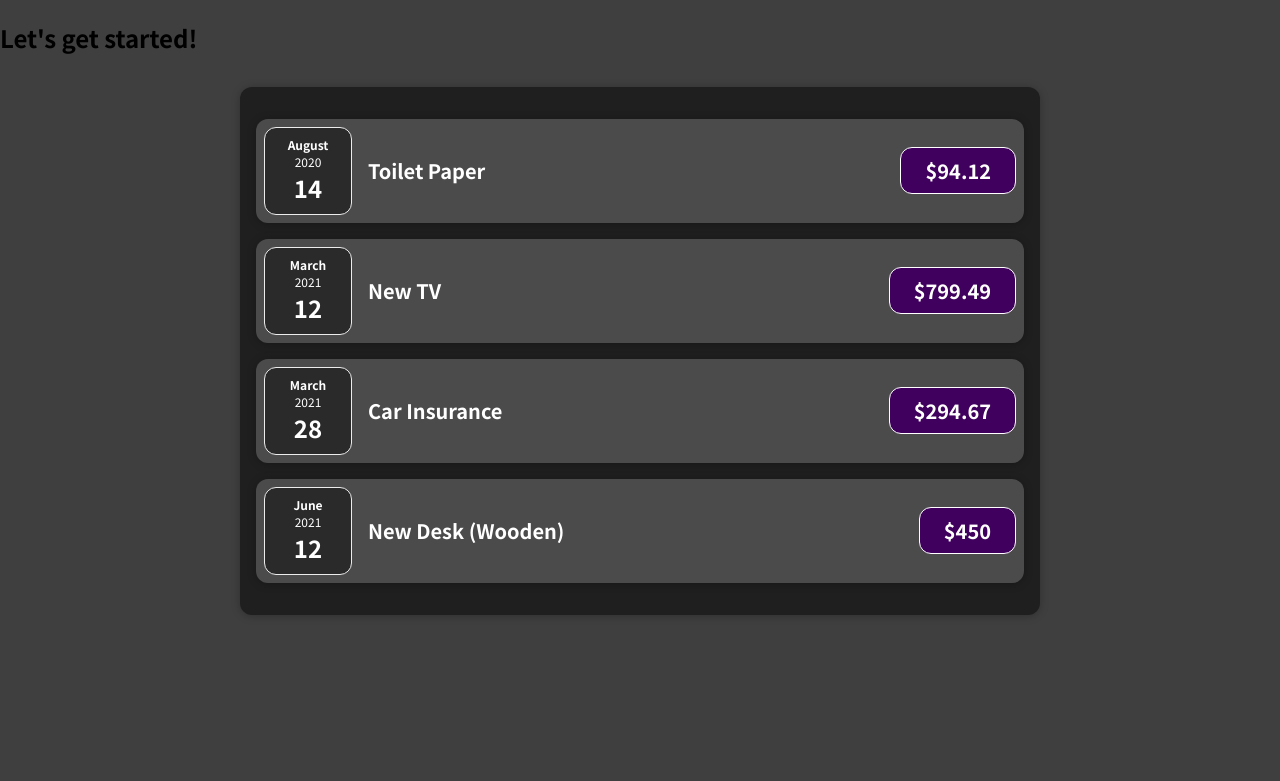
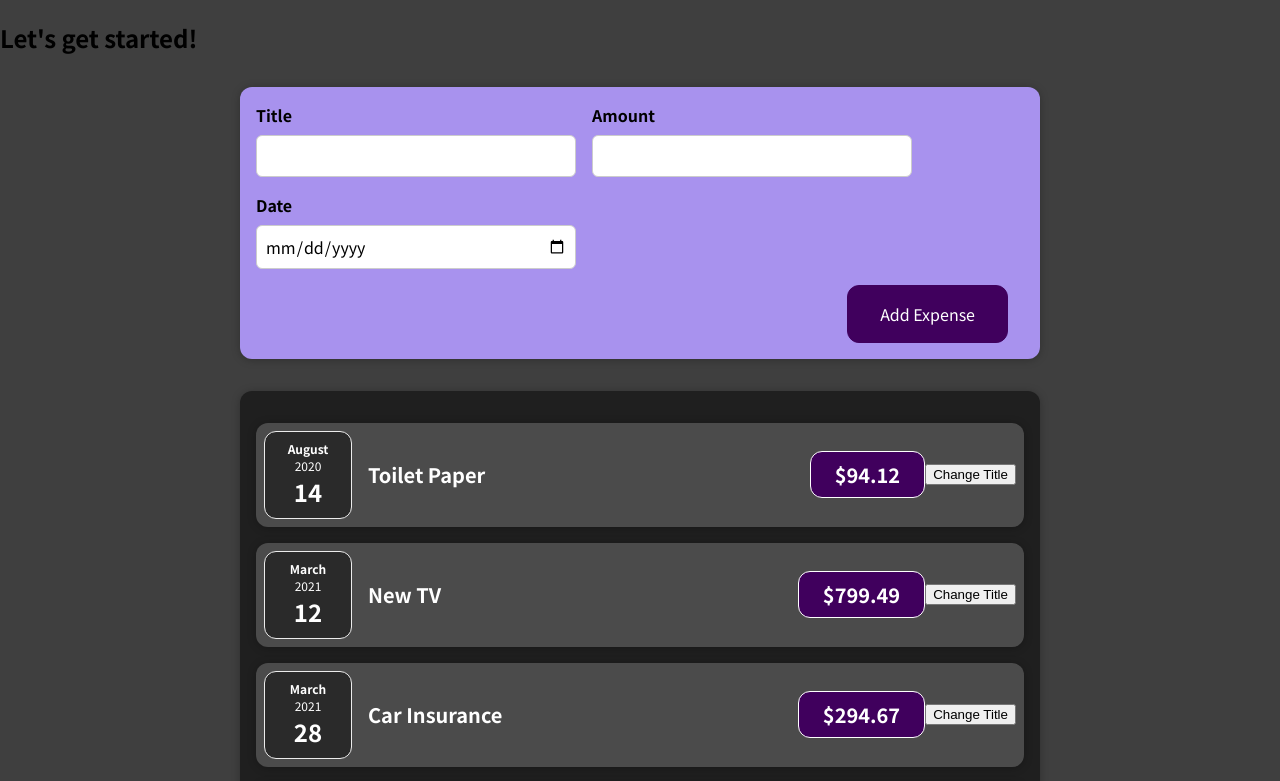
Before and after one commit to atripunoska/expense-tracker, a React (Create React App) app: page / in a window 1280 px wide. Shown: the top 781 px of the page. Built offline with nearby package versions, Linux system fonts and the light colour scheme.

Commit message:
Add Form Inputs

```diff
--- a/src/App.js
+++ b/src/App.js
@@ -1,6 +1,7 @@
 import React from "react";
+import NewExpense from "./components/NewExpense/NewExpense";
 import Expenses from "./components/Expenses/Expenses";
-function App() {
+const App = () => {
   const expenses = [
     {
       id: "e1",
@@ -25,9 +26,10 @@
   return (
     <div>
       <h2>Let's get started!</h2>
+      <NewExpense />
       <Expenses items={expenses} />
     </div>
   );
-}
+};
 
 export default App;
--- a/src/components/Expenses/ExpenseDate.js
+++ b/src/components/Expenses/ExpenseDate.js
@@ -1,6 +1,6 @@
 import React from "react";
 import "./ExpenseDate.css";
-function ExpenseDate(props) {
+const ExpenseDate = (props) => {
   const month = props.date.toLocaleString("en-US", { month: "long" });
   const day = props.date.toLocaleString("en-US", { day: "2-digit" });
   const year = props.date.getFullYear();
@@ -12,6 +12,6 @@
       <div className="expense-date__day">{day}</div>
     </div>
   );
-}
+};
 
 export default ExpenseDate;
--- a/src/components/Expenses/ExpenseItem.js
+++ b/src/components/Expenses/ExpenseItem.js
@@ -1,18 +1,26 @@
-import React from "react";
+import React, { useState } from "react";
 import ExpenseDate from "./ExpenseDate";
 import Card from "../UI/Card";
 import "./ExpenseItem.css";
 
-function ExpenseItem(props) {
+const ExpenseItem = (props) => {
+  const [title, setTitle] = useState(props.title);
+
+  const clickHandler = () => {
+    setTitle("Updated!");
+    console.log(title);
+  };
+
   return (
     <Card className="expense-item">
       <ExpenseDate date={props.date} />
       <div className="expense-item__description">
-        <h2>{props.title}</h2>
+        <h2>{title}</h2>
         <div className="expense-item__price">${props.amount}</div>
       </div>
+      <button onClick={clickHandler}>Change Title</button>
     </Card>
   );
-}
+};
 
 export default ExpenseItem;
--- a/src/components/Expenses/Expenses.js
+++ b/src/components/Expenses/Expenses.js
@@ -2,7 +2,7 @@
 import ExpenseItem from "./ExpenseItem";
 import Card from "../UI/Card";
 import "./Expenses.css";
-function Expenses(props) {
+const Expenses = (props) => {
   return (
     <Card className="expenses">
       <ExpenseItem
@@ -27,6 +27,6 @@
       ></ExpenseItem>
     </Card>
   );
-}
+};
 
 export default Expenses;
--- /dev/null
+++ b/src/components/NewExpense/ExpenseForm.css
@@ -0,0 +1,26 @@
+.new-expense__controls {
+  display: flex;
+  flex-wrap: wrap;
+  gap: 1rem;
+  margin-bottom: 1rem;
+  text-align: left;
+}
+
+.new-expense__control label {
+  font-weight: bold;
+  margin-bottom: 0.5rem;
+  display: block;
+}
+
+.new-expense__control input {
+  font: inherit;
+  padding: 0.5rem;
+  border-radius: 6px;
+  border: 1px solid #ccc;
+  width: 20rem;
+  max-width: 100%;
+}
+
+.new-expense__actions {
+  text-align: right;
+}
--- /dev/null
+++ b/src/components/NewExpense/ExpenseForm.js
@@ -0,0 +1,30 @@
+import React from "react";
+import "./ExpenseForm.css";
+
+const ExpenseForm = () => {
+  return (
+    <form>
+      <div className="new-expense__controls">
+        <div className="new-expense__control">
+          <label>Title</label>
+          <input type="text" />
+        </div>
+
+        <div className="new-expense__control">
+          <label>Amount</label>
+          <input type="number" min="0.01" step="0.01" />
+        </div>
+
+        <div className="new-expense__control">
+          <label>Date</label>
+          <input type="date" min="2019-01-01" max="2022-12-31" />
+        </div>
+      </div>
+      <div className="new-expense__actions">
+        <button type="submit">Add Expense</button>
+      </div>
+    </form>
+  );
+};
+
+export default ExpenseForm;
--- /dev/null
+++ b/src/components/NewExpense/NewExpense.css
@@ -0,0 +1,38 @@
+.new-expense {
+  background-color: #a892ee;
+  padding: 1rem;
+  margin: 2rem auto;
+  width: 50rem;
+  max-width: 95%;
+  border-radius: 12px;
+  text-align: center;
+  box-shadow: 0 1px 8px rgba(0, 0, 0, 0.25);
+}
+
+.new-expense button {
+  font: inherit;
+  cursor: pointer;
+  padding: 1rem 2rem;
+  border: 1px solid #40005d;
+  background-color: #40005d;
+  color: white;
+  border-radius: 12px;
+  margin-right: 1rem;
+}
+
+.new-expense button:hover,
+.new-expense button:active {
+  background-color: #510674;
+  border-color: #510674;
+}
+
+.new-expense button.alternative {
+  color: #220131;
+  border-color: transparent;
+  background-color: transparent;
+}
+
+.new-expense button.alternative:hover,
+.new-expense button.alternative:active {
+  background-color: #ddb3f8;
+}
--- /dev/null
+++ b/src/components/NewExpense/NewExpense.js
@@ -0,0 +1,13 @@
+import React from "react";
+import ExpenseForm from "./ExpenseForm";
+import "./NewExpense.css";
+
+const NewExpense = () => {
+  return (
+    <div className="new-expense">
+      <ExpenseForm />
+    </div>
+  );
+};
+
+export default NewExpense;
--- a/src/components/UI/Card.js
+++ b/src/components/UI/Card.js
@@ -1,8 +1,8 @@
 import React from "react";
 import "./Card.css";
-function Card(props) {
+const Card = (props) => {
   const classes = "card " + props.className;
   return <div className={classes}>{props.children}</div>;
-}
+};
 
 export default Card;
```
Also changed, not shown: 1 other file (tests, documents, lock files or other folders).
